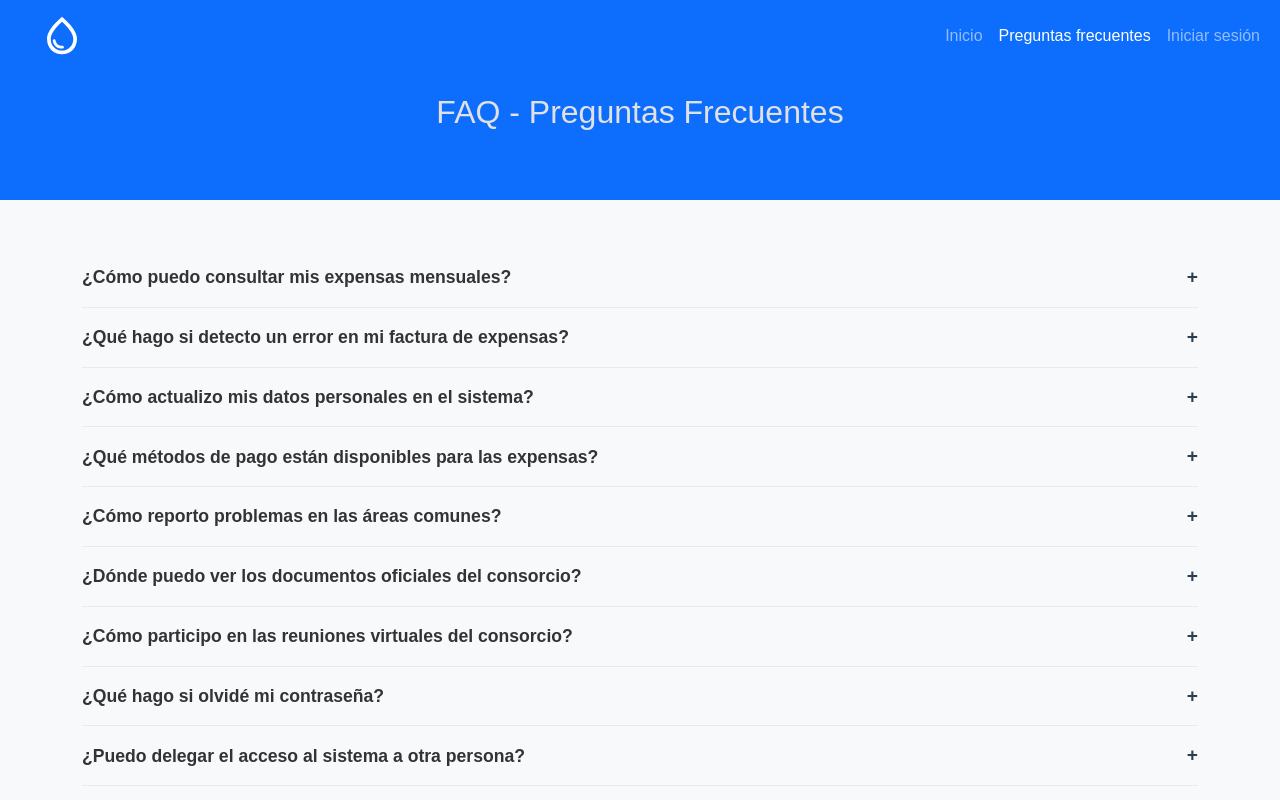
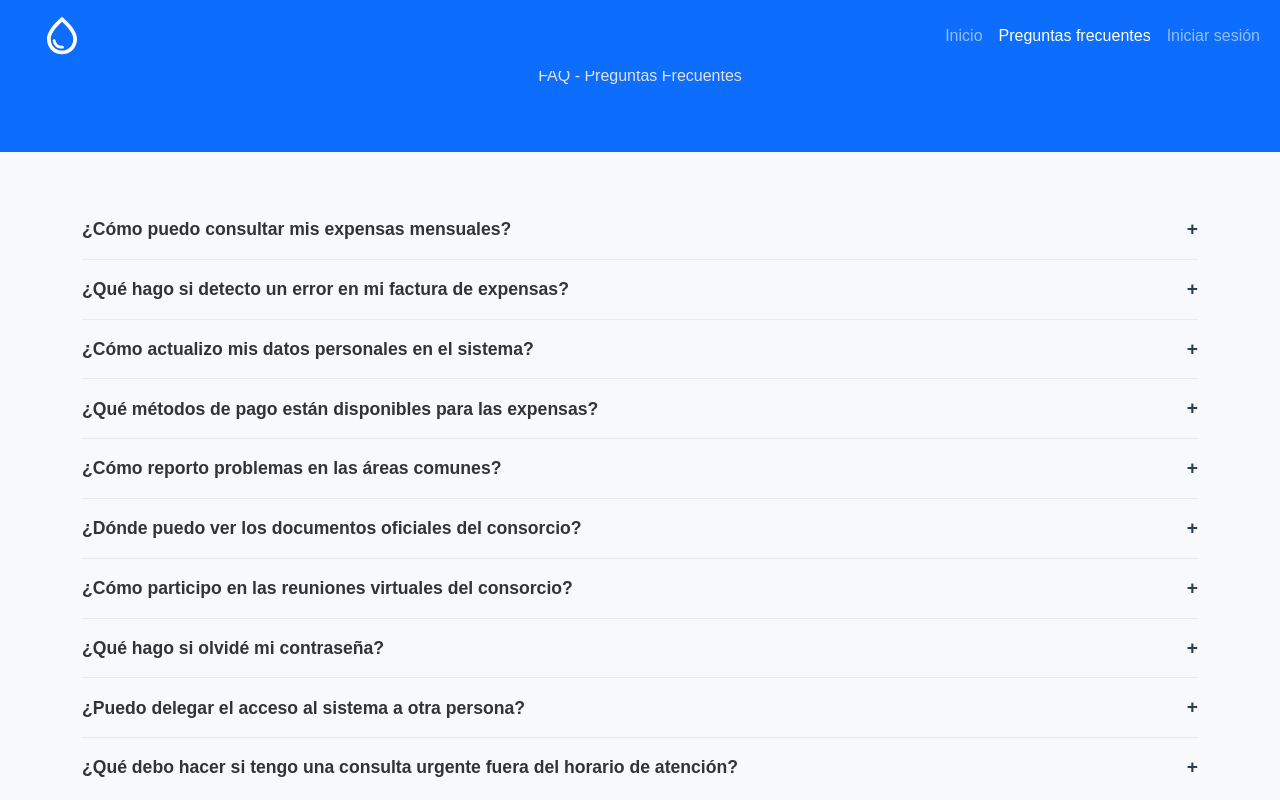
Before and after one commit to AgustinLC/Gestion.Servicio.Trinity.Front, a React (Vite) app: page /faq in a window 1280 px wide. Shown: the top 800 px of the page. Built offline with nearby package versions, Linux system fonts and the light colour scheme; no server answers.

Commit message:
Modify styles bootstrap

```diff
--- a/src/shared/screens/faq/Faq.tsx
+++ b/src/shared/screens/faq/Faq.tsx
@@ -27,11 +27,11 @@ const Faq: React.FC = () => {
     return (
         <div>
         {/* Header Section */}
-        <header className="bg-primary text-white text-center py-5 mt-4">
+        <header className="bg-primary text-white text-center py-5">
             <div className="container">
                 <h1 className="display-4 fw-bold">{data?.type}</h1>
                 <h3 className="display-4 fw-bold">{data?.title}</h3>
-                <p className="lead mt-3 fs-2">
+                <p className="lead mt-3">
                     FAQ - Preguntas Frecuentes
                 </p>
             </div>
```
